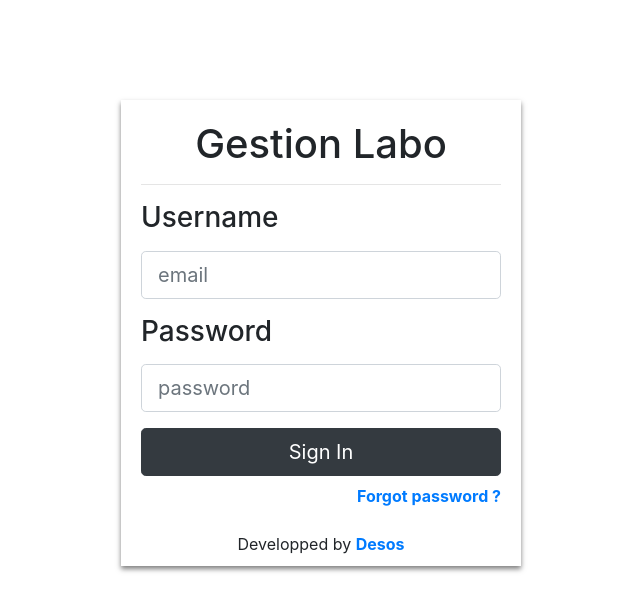
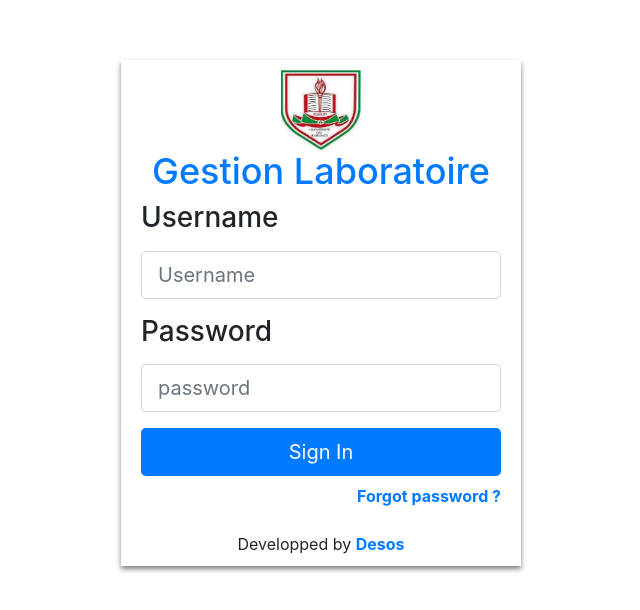
Before and after one commit to Desire1990/gestionlaboui, a Vue app: page / in a window 1280 px wide. Shown: the top 610 px of the page, without its empty margins (319-959 px from the left). Built offline with nearby package versions, Linux system fonts and the light colour scheme.

Commit message:
ub image integrated on Login page

```diff
--- a/src/views/Login.vue
+++ b/src/views/Login.vue
@@ -4,12 +4,13 @@
             <div class="inner-block">
                 <form class="login">
                     <center>
-                        <h1>Gestion Labo</h1><hr>
+                        <img src="../assets/img/download.jpeg" alt="" width="80px" height="80px">
+                        <h1 style="color:var(--primary); font-size: 36px;">Gestion Laboratoire</h1>
                     </center>
 
                     <div class="form-group">
                         <label><h3>Username</h3></label>
-                        <input type="email" name="email" placeholder="email" class="form-control form-control-lg" required id="id_mail" v-model='username' autocomplete="on" />
+                        <input type="email" name="email" placeholder="Username" class="form-control form-control-lg" required id="id_mail" v-model='username' autocomplete="on" />
                     </div>
 
                     <div class="form-group">
@@ -18,7 +19,7 @@
                     </div>
                     <label for="id_password" v-if='logs.length>0' style="color:red">{{logs}}</label>
 
-                    <button type="submit" class="btn btn-dark btn-lg btn-block" @click.prevent='login'>Sign In</button>
+                    <button type="submit" class="btn btn-lg btn-block btns" @click.prevent='login'>Sign In</button>
 
                     <p class="forgot-password text-right mt-2 mb-4">
                         <router-link to="/forgot-password"><strong>Forgot password ?</strong></router-link>
@@ -86,11 +87,10 @@ export default {
 };
 </script>
 <style scoped>
-    @import "bootstrap/dist/css/bootstrap.min.css";
 .centered{
     display: flex;
     justify-content: center;
-    margin-top: 100px;
+    padding-top: 60px;
 }
 form{
     background-color: white;
@@ -101,13 +101,11 @@ form{
 }
 .btns{
     display: flex;
-    justify-content: flex-end;
-}
-center{
-    margin-top: 10px;
+    justify-content: center;
+    color: white;
+    background-color: var(--primary);
 }
 h2, a{
     color: var(--primary);
 }
 </style>
-</style>
```
Also changed, not shown: src/views/HomeView.vue (deleted, +0 -17 lines).
